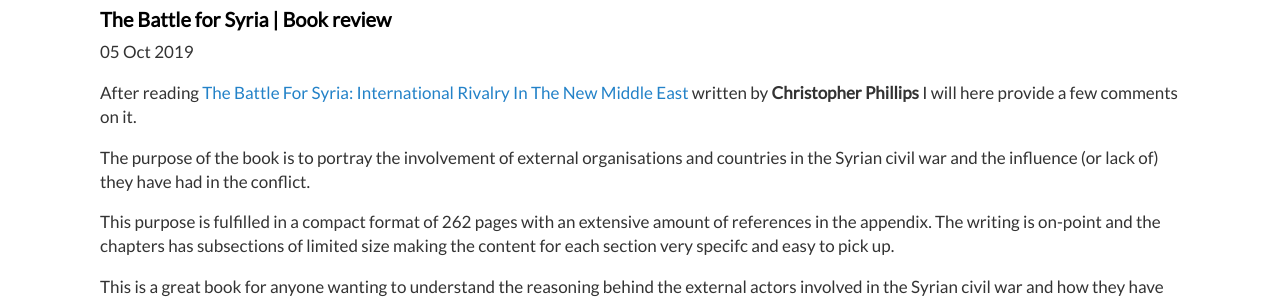
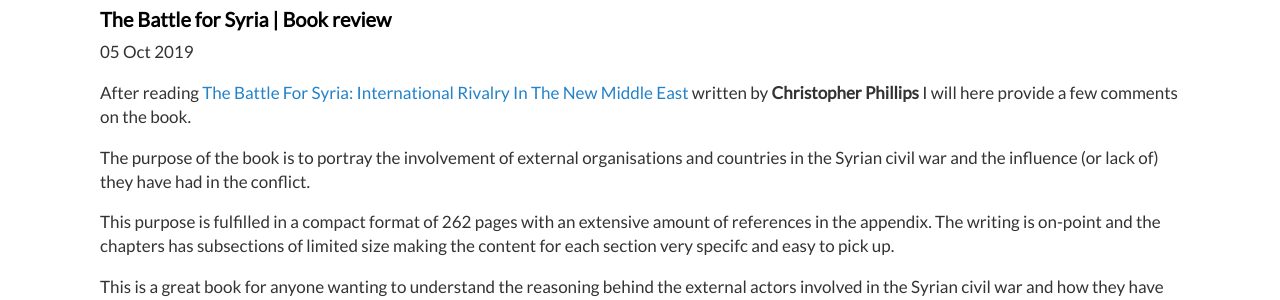
Before and after one commit to Tomasuh/Tomasuh.github.io, a Jekyll site: the page built from _posts/2019-10-5-battle-for-syra.md, in a window 1280 px wide. Shown: the part 162-462 px from the top of the page. Built offline with Jekyll 4.4.1, drawn with Linux system fonts in a browser that asks for light colours; comment, search, counter and statistics services are not loaded.

Commit message:
Book review

```diff
--- a/_posts/2019-10-5-battle-for-syra.md
+++ b/_posts/2019-10-5-battle-for-syra.md
@@ -6,7 +6,7 @@ comments: true
 categories:
 ---
 
-After reading [The Battle For Syria: International Rivalry In The New Middle East](https://www.goodreads.com/book/show/29434922-the-battle-for-syria) written by **Christopher Phillips** I will here provide a few comments on it.
+After reading [The Battle For Syria: International Rivalry In The New Middle East](https://www.goodreads.com/book/show/29434922-the-battle-for-syria) written by **Christopher Phillips** I will here provide a few comments on the book.
 
 The purpose of the book is to portray the involvement of external organisations and countries in the Syrian civil war and the influence (or lack of) they have had in the conflict.
 
```
